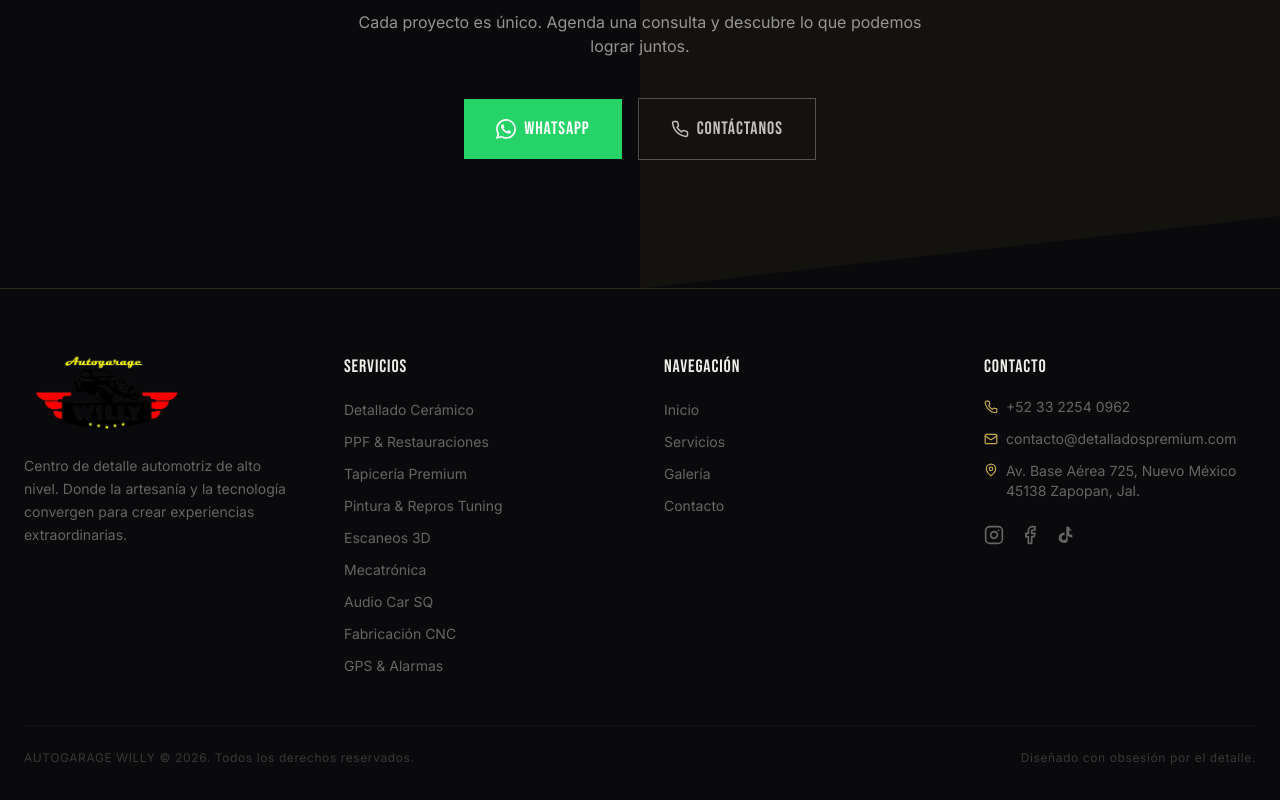
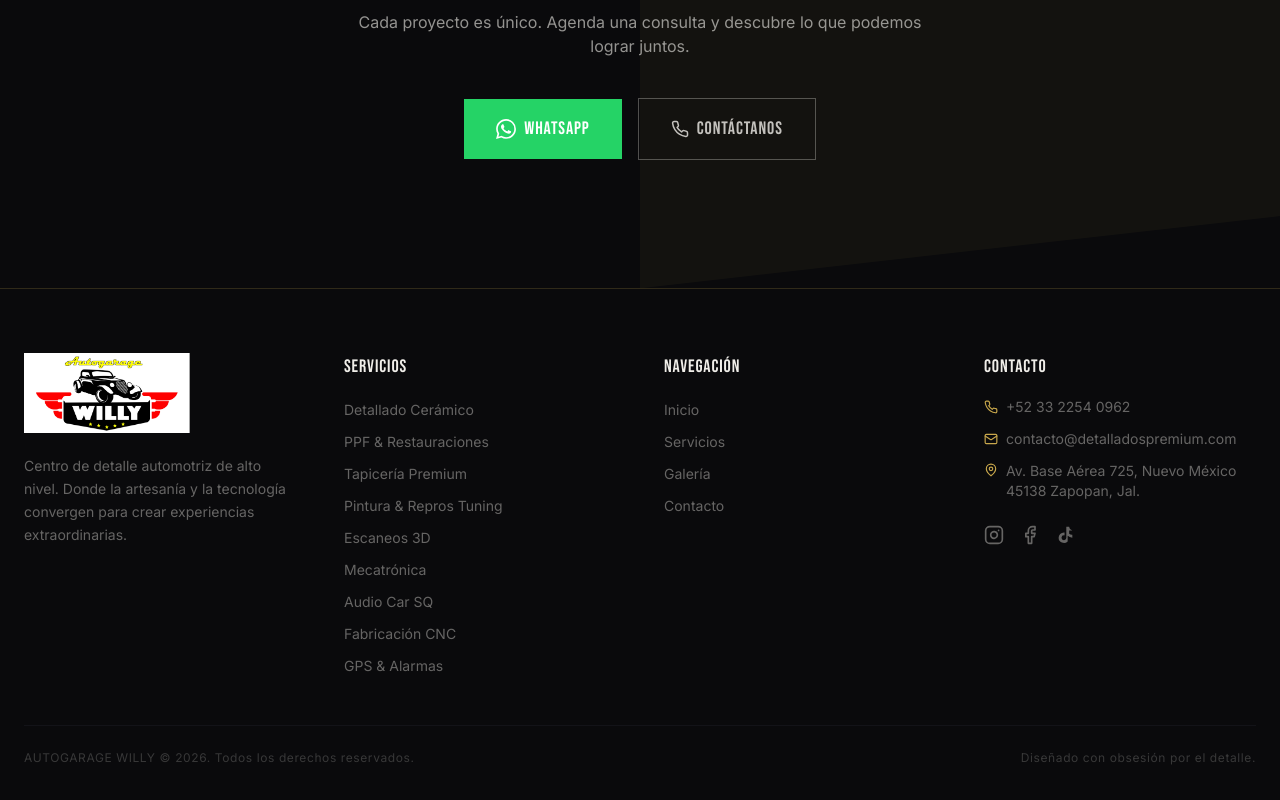
Before and after one commit to AlanF611/autogarage-willy, a React (Vite) app: page / in a window 1280 px wide. Shown: the part 3881-4681 px from the top of the page. Built offline with nearby package versions, Linux system fonts and the light colour scheme.

Commit message:
Update logo image source in Footer component

```diff
--- a/src/components/Footer.tsx
+++ b/src/components/Footer.tsx
@@ -22,7 +22,7 @@ export default function Footer() {
             {/* LOGO */}
             <Link to="/" className="inline-block mb-4">
               <img
-                src="/img/logo1.png"
+                src="/img/logo.png"
                 alt="Autogarage Willy"
                 className="h-20 w-auto"
               />
```
